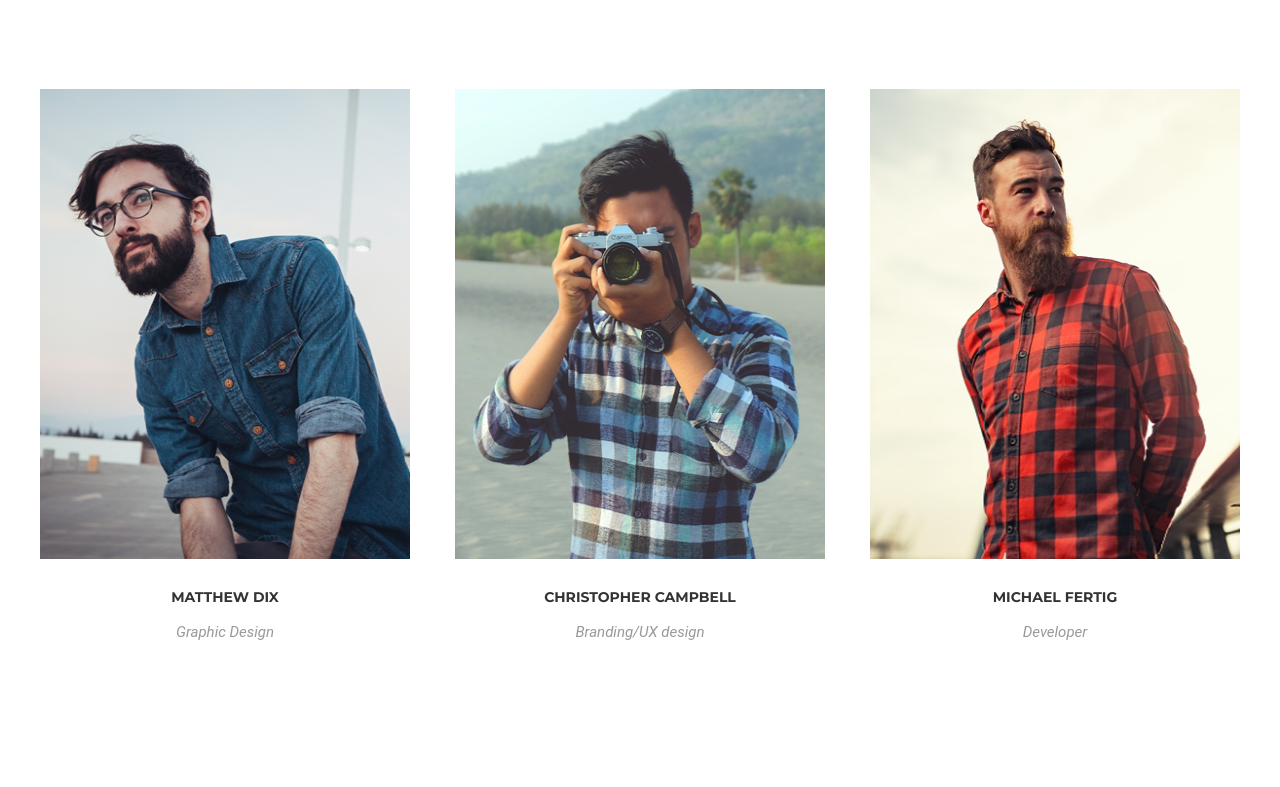
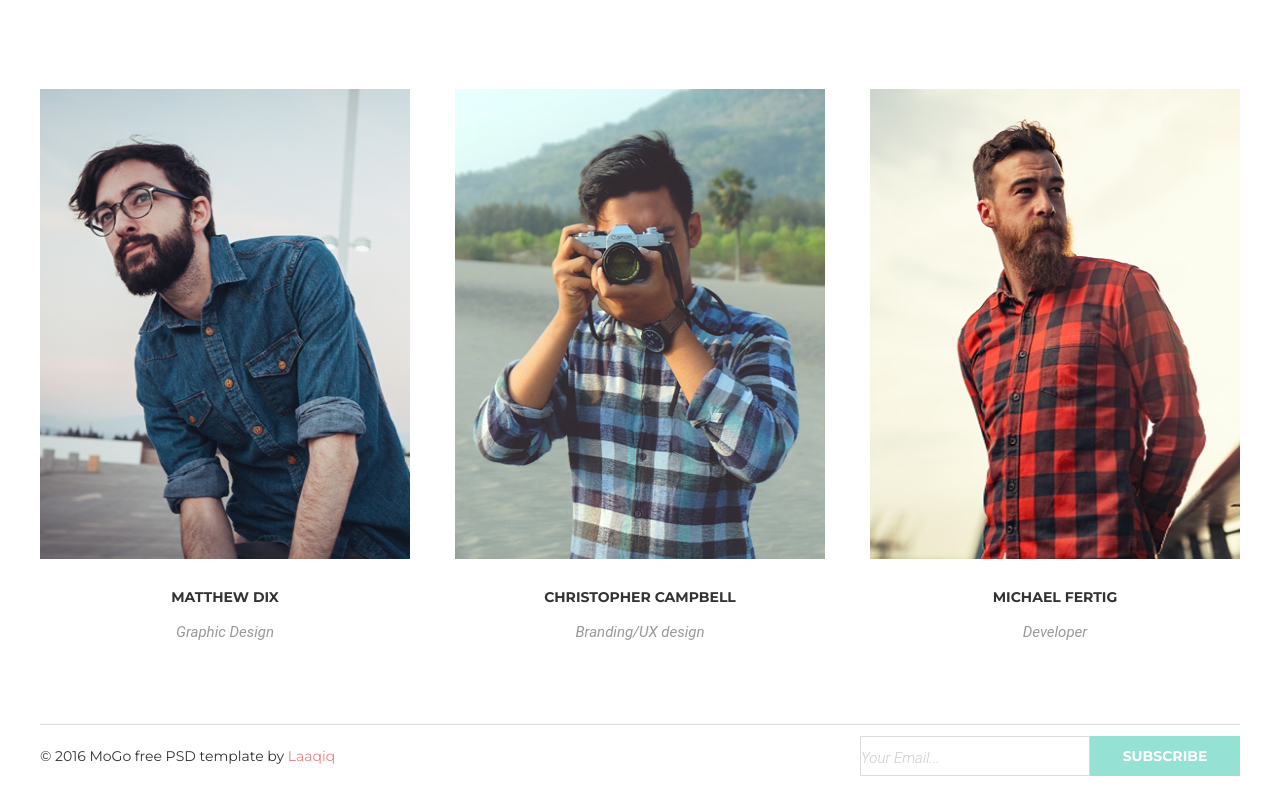
Before and after one commit to kyrylohrebin/module-06, a plain HTML site: page index.html in a window 1280 px wide. Shown: the part 882-1669 px from the top of the page. Before the commit the page ends 1526 px from the top, so only its background shows below. Drawn offline with Linux system fonts and the light colour scheme.

Commit message:
footer added

```diff
--- a/css/style.css
+++ b/css/style.css
@@ -8,6 +8,7 @@ html {
 
 img {
     display: block;
+    max-width: 100%;
 }
 
 a {
@@ -15,7 +16,7 @@ a {
 }
 
 .container {
-    max-width: 1200px;
+    width: 1200px;
     margin: 0 auto;
 }
 
@@ -247,8 +248,9 @@ a {
   }
 
   .team-list__item {
-    width: 370px;
+    max-width: 370px;
     position: relative;
+    margin-bottom: 80px;
   }
 
   .social-list {
@@ -342,3 +344,69 @@ transition: opacity 0.2s linear;
     opacity: 1;
     visibility: visible;
   }
+
+  .footer {
+      display: flex;
+      justify-content: space-between;
+      align-items: center;
+      min-height: 62px;
+      border-top: 1px solid rgba(140, 140, 140, 0.3);
+  }
+
+  .footer__text {
+    font-size: 14px;
+    font-family: "Montserrat", sans-serif;
+    color: rgb(51, 51, 51);
+    line-height: 1.2;
+  }
+
+  .footer__link {
+    color: #f38181;
+    transition: text-shadow 0.2s linear, scale 0.2s linear;
+  }
+
+  .footer__link:hover {
+      text-shadow: 0px 0px 4px #f38181;
+      scale: 1.25;
+  }
+
+  .form {
+      display: flex;
+      padding: 0;
+      margin: 0;
+  }
+
+  .button {
+    display: block;
+    cursor: pointer;
+    font-size: 14px;
+    font-family: "Montserrat";
+    color: rgb(255, 255, 255);
+    font-weight: bold;
+    text-transform: uppercase;
+    line-height: 1.2;
+    text-align: center;
+    display: block;
+    width: 150px;
+    min-height: 40px;
+    background-color: #95e1d3;
+    border: none;
+  }
+
+  .form__input {
+    display: block;
+    box-sizing: border-box;
+    width: 230px;
+    height: 40px;
+    border: 1px solid rgba(140, 140, 140, 0.3);
+    padding: 5px 0 0;
+  }
+
+  ::placeholder {
+    font-size: 15px;
+    font-family: "Roboto", sans-serif;
+    color: rgb(204, 204, 204);
+    font-style: italic;
+    font-weight: 300;
+    line-height: 1.6;
+  }
--- a/index.html
+++ b/index.html
@@ -168,5 +168,15 @@
         </ul>
       </div>
     </sectiom>
+    <footer>
+      <div class="footer container">
+      <p class="footer__text"> © 2016 MoGo free PSD template by <a class="footer__link" href="#">Laaqiq</a>
+      </p>
+      <form class="form">
+        <input class="form__input" type="text" placeholder="Your Email...">
+        <input class="button" type="submit" value="Subscribe">
+      </form>
+    </div>
+    </footer>
   </body>
 </html>
```
